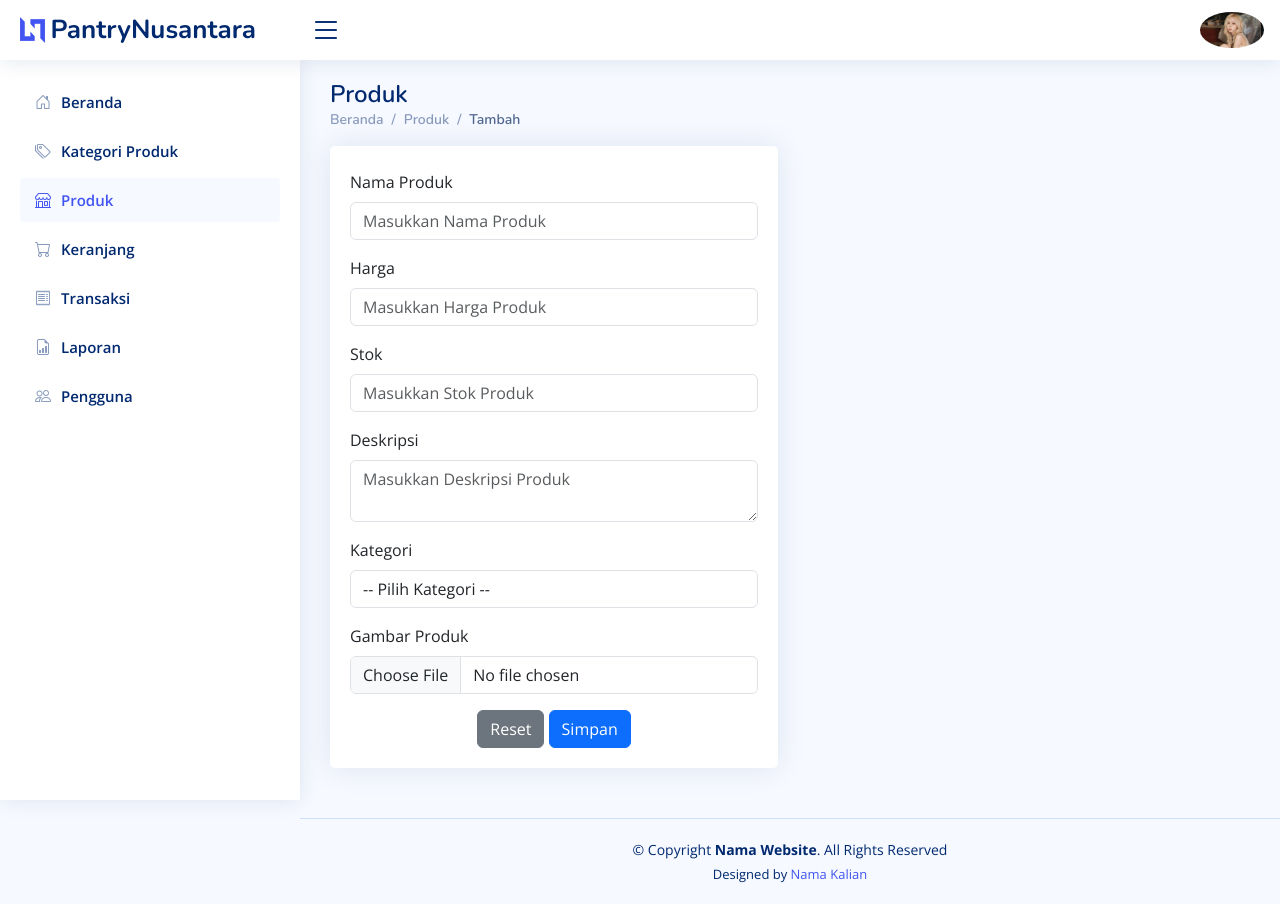
After one commit to FannKyoo/Pantry-Nusantara, a PHP site: page /admin/t_produk.php in a window 1280 px wide. The commit adds this page. Run offline with PHP 8.4, Linux system fonts and the light colour scheme; data that the repository does not hold is empty; some libraries are stand-ins or nearby versions.

Commit message:
menambahkan file t_produk.php,e_produk.php, dan menambahkan code di t_produk.php

```diff
--- a/admin/index.php
+++ b/admin/index.php
@@ -100,7 +100,7 @@
     <ul class="sidebar-nav" id="sidebar-nav">
 
       <li class="nav-item">
-        <a class="nav-link collapsed" href="index.php">
+        <a class="nav-link " href="index.php">
         <i class="bi bi-1-circle"></i>
           <span>Beranda</span>
         </a>
@@ -108,7 +108,7 @@
 
 
       <li class="nav-item">
-        <a class="nav-link" href="kategori.php">
+        <a class="nav-link collapsed" href="kategori.php">
         <i class="bi bi-arrow-right-square-fill"></i>
           <span>Kategori Produk</span>
         </a>
--- a/admin/t_kategori.php
+++ b/admin/t_kategori.php
@@ -115,7 +115,7 @@ if (isset($_POST['simpan'])) {
     <ul class="sidebar-nav" id="sidebar-nav">
 
       <li class="nav-item">
-        <a class="nav-link " href="index.php">
+        <a class="nav-link collapsed" href="index.php">
         <i class="bi bi-1-circle"></i>
           <span>Beranda</span>
         </a>
@@ -123,7 +123,7 @@ if (isset($_POST['simpan'])) {
 
 
       <li class="nav-item">
-        <a class="nav-link collapsed" href="kategori.php">
+        <a class="nav-link" href="kategori.php">
         <i class="bi bi-arrow-right-square-fill"></i>
           <span>Kategori Produk</span>
         </a>
--- /dev/null
+++ b/admin/t_produk.php
@@ -0,0 +1,275 @@
+<?php
+include "koneksi.php";
+
+// Mendapatkan kode produk otomatis
+$auto = mysqli_query($koneksi, "SELECT MAX(id_produk) AS max_code FROM tb_produk");
+$hasil = mysqli_fetch_array($auto);
+$code = $hasil['max_code'];
+$urutan = (int)substr($code, 1, 3);
+$urutan++;
+$huruf = "P";
+$id_produk = $huruf . sprintf("%03s", $urutan);
+
+if (isset($_POST['simpan'])) {
+    $nm_produk = $_POST['nm_produk'];
+    $harga = $_POST['harga'];
+    $stok = $_POST['stok'];
+    $desk = $_POST['desk'];
+    $id_ktg = $_POST['id_ktg'];
+
+    //upload gambar
+    $imgfile = $_FILES['gambar']['name'];
+    $tmpfile = $_FILES['gambar']['tmp_name'];
+    $extension = strtolower(pathinfo($imgfile, PATHINFO_EXTENSION));
+
+    $dir = "produk_img/"; // Direktori penyimpanan gambar
+    $allowed_extensions = array("jpg", "jpeg", "png", "webp");
+
+    if (!in_array($extension, $allowed_extensions)) {
+        echo "<script>alert('Format tidak valid. Hanya JPG, JPEG, PNG, dan WEBP yang diperbolehkan.');</script>";
+    } else {
+        // Rename file gambar agar unik
+        $imgnewfile = md5(time() . $imgfile) . "." . $extension;
+        move_uploaded_file($tmpfile, $dir . $imgnewfile);
+
+        //Simpan data ke database
+        $query = mysqli_query($koneksi, "INSERT INTO tb_produk (id_produk, nm_produk, harga, stok, desk, id_ktg, gambar) VALUES ('$id_produk', '$nm_produk', '$harga', '$stok', '$desk', '$id_ktg', '$imgnewfile')");
+
+        if ($query) {
+            echo "<script>alert('Produk berhasil ditambahkan!');</script>";
+            header("refresh:0, produk.php");
+        } else {
+            echo "<script>alert('Gagal menambahkan produk!');</script>";
+            header("refresh:0, produk.php");
+        }
+    }
+}
+?>
+<!DOCTYPE html>
+<html lang="en">
+
+<head>
+    <meta charset="utf-8">
+    <meta content="width=device-width, initial-scale=1.0" name="viewport">
+
+    <title>Produk - PantryNusantara Admin</title>
+    <meta content="" name="description">
+    <meta content="" name="keywords">
+
+    <!-- Favicons -->
+    <link href="assets/img/favicon.png" rel="icon">
+    <link href="assets/img/apple-touch-icon.png" rel="apple-touch-icon">
+
+    <!-- Google Fonts -->
+    <link href="https://fonts.gstatic.com" rel="preconnect">
+    <link href="https://fonts.googleapis.com/css?family=Open+Sans:300,300i,400,400i,600,600i,700,700i|Nunito:300,300i,400,400i,600,600i,700,700i|Poppins:300,300i,400,400i,500,500i,600,600i,700,700i" rel="stylesheet">
+
+    <!-- Vendor CSS Files -->
+    <link href="assets/vendor/bootstrap/css/bootstrap.min.css" rel="stylesheet">
+    <link href="assets/vendor/bootstrap-icons/bootstrap-icons.css" rel="stylesheet">
+    <link href="assets/vendor/boxicons/css/boxicons.min.css" rel="stylesheet">
+    <link href="assets/vendor/quill/quill.snow.css" rel="stylesheet">
+    <link href="assets/vendor/quill/quill.bubble.css" rel="stylesheet">
+    <link href="assets/vendor/remixicon/remixicon.css" rel="stylesheet">
+    <link href="assets/vendor/simple-datatables/style.css" rel="stylesheet">
+
+    <!-- Template Main CSS File -->
+    <link href="assets/css/style.css" rel="stylesheet">
+</head>
+
+<body>
+
+    <!-- ======= Header ======= -->
+    <header id="header" class="header fixed-top d-flex align-items-center">
+
+        <div class="d-flex align-items-center justify-content-between">
+            <a href="index.php" class="logo d-flex align-items-center">
+                <img src="assets/img/logo.png" alt="">
+                <span class="d-none d-lg-block">PantryNusantara</span>
+            </a>
+            <i class="bi bi-list toggle-sidebar-btn"></i>
+        </div><!-- End Logo -->
+
+        <nav class="header-nav ms-auto">
+            <ul class="d-flex align-items-center">
+
+                <li class="nav-item dropdown pe-3">
+
+                    <a class="nav-link nav-profile d-flex align-items-center pe-0" href="#" data-bs-toggle="dropdown">
+                        <img src="assets/img/winter.jpg" alt="Profile" class="rounded-circle">
+                        <!-- profile-img.jpg diganti nama file gambar kalian -->
+                    </a><!-- End Profile Iamge Icon -->
+
+                    <ul class="dropdown-menu dropdown-menu-end dropdown-menu-arrow profile">
+                        <li class="dropdown-header">
+                            <h6>FannKyoo</h6>
+                            <span>Admin</span>
+                        </li>
+                        <li>
+                            <hr class="dropdown-divider">
+                        </li>
+                        <li>
+                            <hr class="dropdown-divider">
+                        </li>
+
+                        <li>
+                            <a class="dropdown-item d-flex align-items-center" href="#">
+                                <i class="bi bi-box-arrow-right"></i>
+                                <span>Sign Out</span>
+                            </a>
+                        </li>
+
+                    </ul><!-- End Profile Dropdown Items -->
+                </li><!-- End Profile Nav -->
+
+            </ul>
+        </nav><!-- End Icons Navigation -->
+
+    </header><!-- End Header -->
+
+    <!-- ======= Sidebar ======= -->
+    <aside id="sidebar" class="sidebar">
+
+        <ul class="sidebar-nav" id="sidebar-nav">
+
+            <li class="nav-item">
+                <a class="nav-link collapsed" href="index.php">
+                    <i class="bi bi-house-door"></i>
+                    <span>Beranda</span>
+                </a>
+            </li><!-- End Beranda Nav -->
+
+            <li class="nav-item">
+                <a class="nav-link collapsed" href="kategori.php">
+                    <i class="bi bi-tags"></i>
+                    <span>Kategori Produk</span>
+                </a>
+            </li><!-- End Kategori Produk Page Nav -->
+
+            <li class="nav-item">
+                <a class="nav-link" href="produk.php">
+                    <i class="bi bi-shop"></i>
+                    <span>Produk</span>
+                </a>
+            </li><!-- End Produk Page Nav -->
+
+            <li class="nav-item">
+                <a class="nav-link collapsed" href="keranjang.php">
+                    <i class="bi bi-cart"></i>
+                    <span>Keranjang</span>
+                </a>
+            </li><!-- End Keranjang Page Nav -->
+
+            <li class="nav-item">
+                <a class="nav-link collapsed" href="transaksi.php">
+                    <i class="bi bi-receipt"></i>
+                    <span>Transaksi</span>
+                </a>
+            </li><!-- End Transaksi Page Nav -->
+
+            <li class="nav-item">
+                <a class="nav-link collapsed" href="laporan.php">
+                    <i class="bi bi-file-earmark-bar-graph"></i>
+                    <span>Laporan</span>
+                </a>
+            </li><!-- End Laporan Page Nav -->
+            <li class="nav-item">
+                <a class="nav-link collapsed" href="pengguna.php">
+                    <i class="bi bi-people"></i>
+                    <span>Pengguna</span>
+                </a>
+            </li><!-- End Pengguna Page Nav -->
+        </ul>
+
+    </aside><!-- End Sidebar-->
+
+    <main id="main" class="main">
+
+        <div class="pagetitle">
+            <h1>Produk</h1>
+            <nav>
+                <ol class="breadcrumb">
+                    <li class="breadcrumb-item"><a href="index.php">Beranda</a></li>
+                    <li class="breadcrumb-item">Produk</li>
+                    <li class="breadcrumb-item active">Tambah</li>
+                </ol>
+            </nav>
+        </div><!-- End Page Title -->
+        <section class="section">
+            <div class="row">
+                <div class="col-lg-6">
+
+                    <div class="card">
+                        <div class="card-body">
+
+                            <!-- Vertical Form -->
+                            <form class="row g-3 mt-2" method="post" enctype="multipart/form-data">
+                                <div class="col-12">
+                                    <label for="nm_produk" class="form-label">Nama Produk</label>
+                                    <input type="text" class="form-control" id="nm_produk" name="nm_produk" placeholder="Masukkan Nama Produk" required>
+                                </div>
+                                <div class="col-12">
+                                    <label for="harga" class="form-label">Harga</label>
+                                    <input type="number" class="form-control" id="harga" name="harga" placeholder="Masukkan Harga Produk" required>
+                                </div>
+                                <div class="col-12">
+                                    <label for="stok" class="form-label">Stok</label>
+                                    <input type="number" class="form-control" id="stok" name="stok" placeholder="Masukkan Stok Produk" required>
+                                </div>
+                                <div class="col-12">
+                                    <label for="desk" class="form-label">Deskripsi</label>
+                                    <textarea class="form-control" id="desk" name="desk" placeholder="Masukkan Deskripsi Produk" required></textarea>
+                                </div>
+                                <div class="col-12">
+                                    <label for="id_kategori" class="form-label">Kategori</label>
+                                    <select class="form-control" id="id_kategori" name="id_kategori" required>
+                                        <option value="">-- Pilih Kategori --</option>
+                                    </select>
+                                </div>
+                                <div class="col-12">
+                                    <label for="gambar" class="form-label">Gambar Produk</label>
+                                    <input type="file" class="form-control" id="gambar" name="gambar" accept="image/*">
+                                </div>
+                                <div class="text-center">
+                                    <button type="reset" class="btn btn-secondary">Reset</button>
+                                    <button type="submit" class="btn btn-primary" name="simpan">Simpan</button>
+                                </div>
+                            </form>
+
+                        </div>
+                    </div>
+
+                </div>
+            </div>
+        </section>
+
+    </main><!-- End #main -->
+
+    <!-- ======= Footer ======= -->
+    <footer id="footer" class="footer">
+        <div class="copyright">
+            &copy; Copyright <strong><span>Nama Website</span></strong>. All Rights Reserved
+        </div>
+        <div class="credits">
+            Designed by <a href="link ig">Nama Kalian</a>
+        </div>
+    </footer><!-- End Footer -->
+
+    <a href="#" class="back-to-top d-flex align-items-center justify-content-center"><i class="bi bi-arrow-up-short"></i></a>
+
+    <!-- Vendor JS Files -->
+    <script src="assets/vendor/apexcharts/apexcharts.min.js"></script>
+    <script src="assets/vendor/bootstrap/js/bootstrap.bundle.min.js"></script>
+    <script src="assets/vendor/chart.js/chart.umd.js"></script>
+    <script src="assets/vendor/echarts/echarts.min.js"></script>
+    <script src="assets/vendor/quill/quill.min.js"></script>
+    <script src="assets/vendor/simple-datatables/simple-datatables.js"></script>
+    <script src="assets/vendor/tinymce/tinymce.min.js"></script>
+    <script src="assets/vendor/php-email-form/validate.js"></script>
+
+    <!-- Template Main JS File -->
+    <script src="assets/js/main.js"></script>
+
+</body>
+
+</html>
```
Also changed, not shown: admin/e_produk.php (added, +228 -0 lines).
